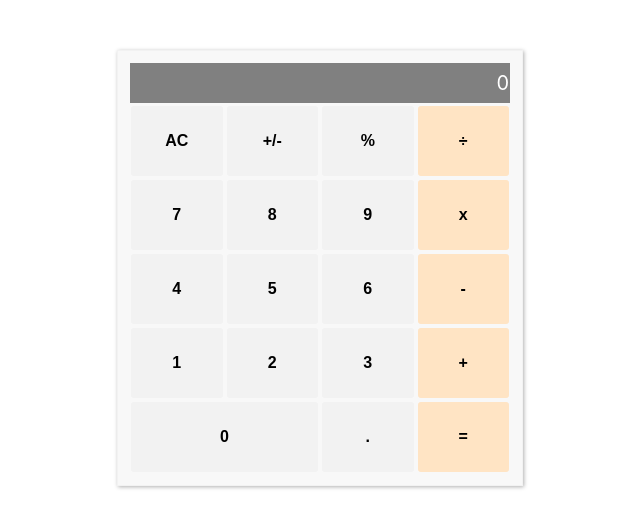
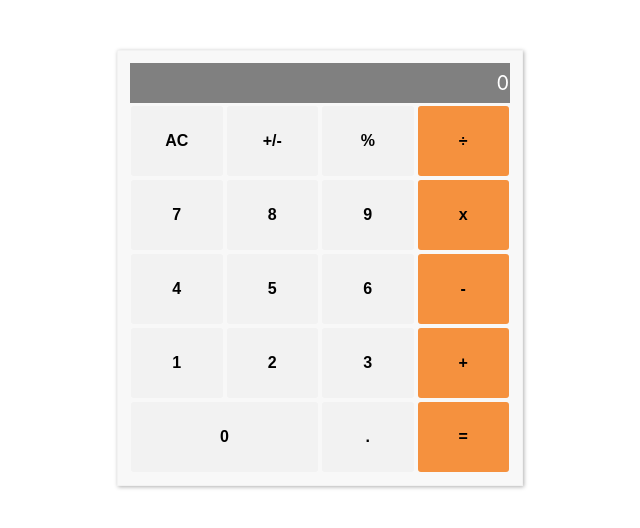
Before and after one commit to jugosack/math-magicians, a React (Create React App) app: page / in a window 1280 px wide. Shown: the top 528 px of the page, without its empty margins (320-960 px from the left). Built offline with nearby package versions, Linux system fonts and the light colour scheme.

Commit message:
Add changes following Reviwer comments

```diff
--- a/src/components/Calculator.scss
+++ b/src/components/Calculator.scss
@@ -67,5 +67,5 @@ td {
 #ex,
 #minus,
 #equal {
-  background-color: bisque;
+  background-color: #F5913E;
 }
```
